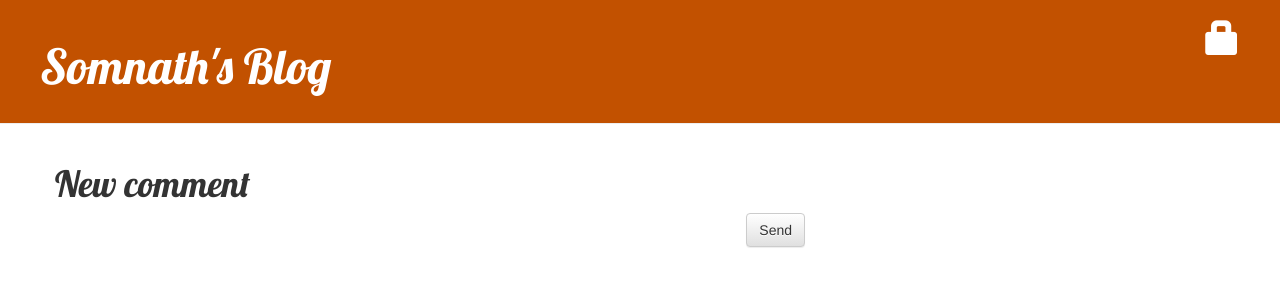
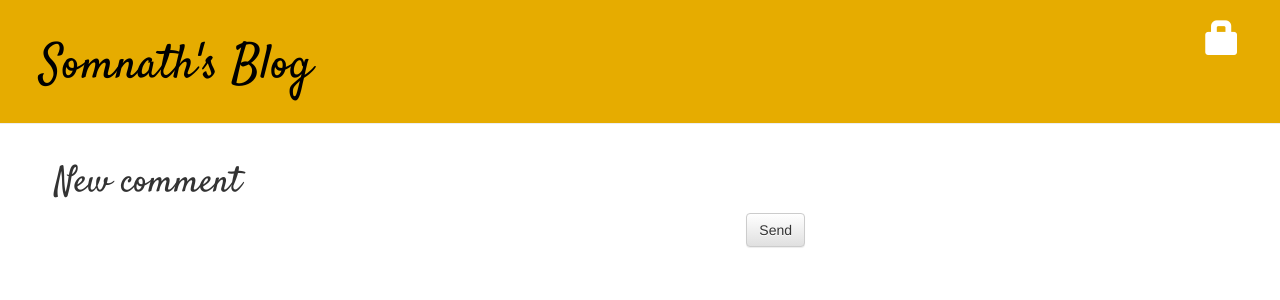
Before and after one commit to WizArdZ3658/my-first-blog, a Django app: page /post/1/comment/ in a window 1280 px wide. Shown: the top 300 px of the page. Run offline with Django 3.2, Linux system fonts and the light colour scheme; some libraries are stand-ins or nearby versions.

Commit message:
made some minor changes in CSS file

```diff
--- a/blog/static/css/blog.css
+++ b/blog/static/css/blog.css
@@ -1,11 +1,11 @@
 .page-header {
-    background-color: #C25100;
+    background-color: #e6ac00;
     margin-top: 0;
     padding: 20px 20px 20px 40px;
 }
 
 .page-header h1, .page-header h1 a, .page-header h1 a:visited, .page-header h1 a:active {
-    color: #ffffff;
+    color: #000000;
     font-size: 36pt;
     text-decoration: none;
 }
@@ -15,7 +15,7 @@
 }
 
 h1, h2, h3, h4 {
-    font-family: 'Lobster', cursive;
+    font-family: 'Satisfy', cursive;
 }
 
 .date {
--- a/blog/templates/blog/base.html
+++ b/blog/templates/blog/base.html
@@ -5,6 +5,7 @@
         <link rel="stylesheet" href="//maxcdn.bootstrapcdn.com/bootstrap/3.2.0/css/bootstrap.min.css">
         <link rel="stylesheet" href="//maxcdn.bootstrapcdn.com/bootstrap/3.2.0/css/bootstrap-theme.min.css">
         <link href='//fonts.googleapis.com/css?family=Lobster&subset=latin,latin-ext' rel='stylesheet' type='text/css'>
+        <link href='//fonts.googleapis.com/css?family=Satisfy' rel='stylesheet' type='text/css'>
         <link rel="stylesheet" href="{% static 'css/blog.css' %}">
     </head>
     <body>
```
